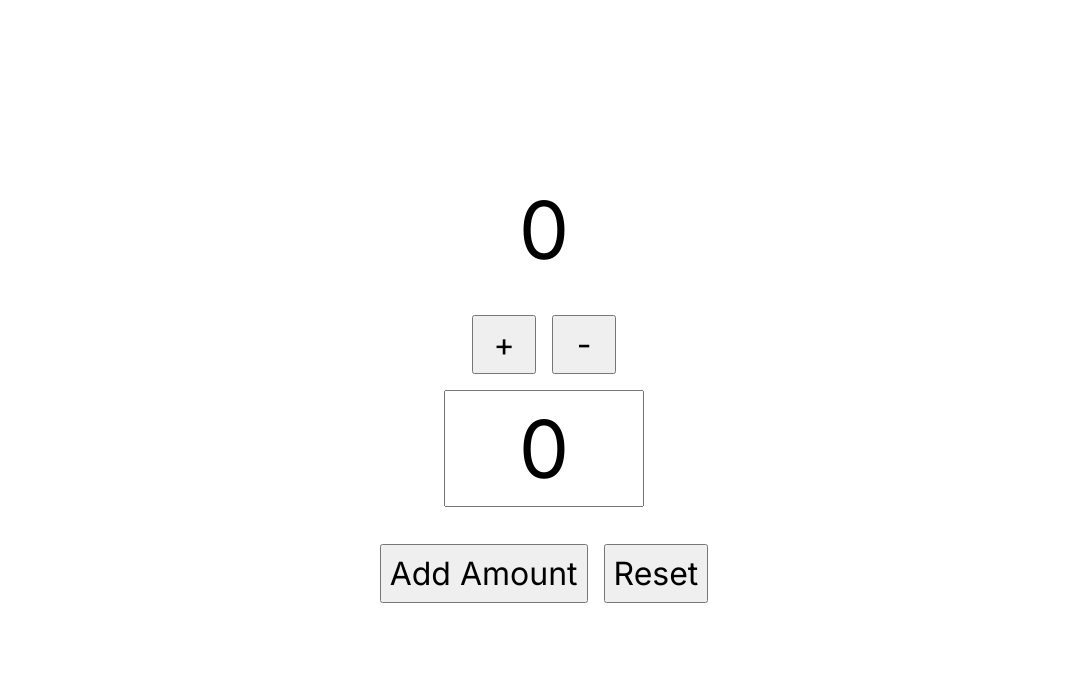
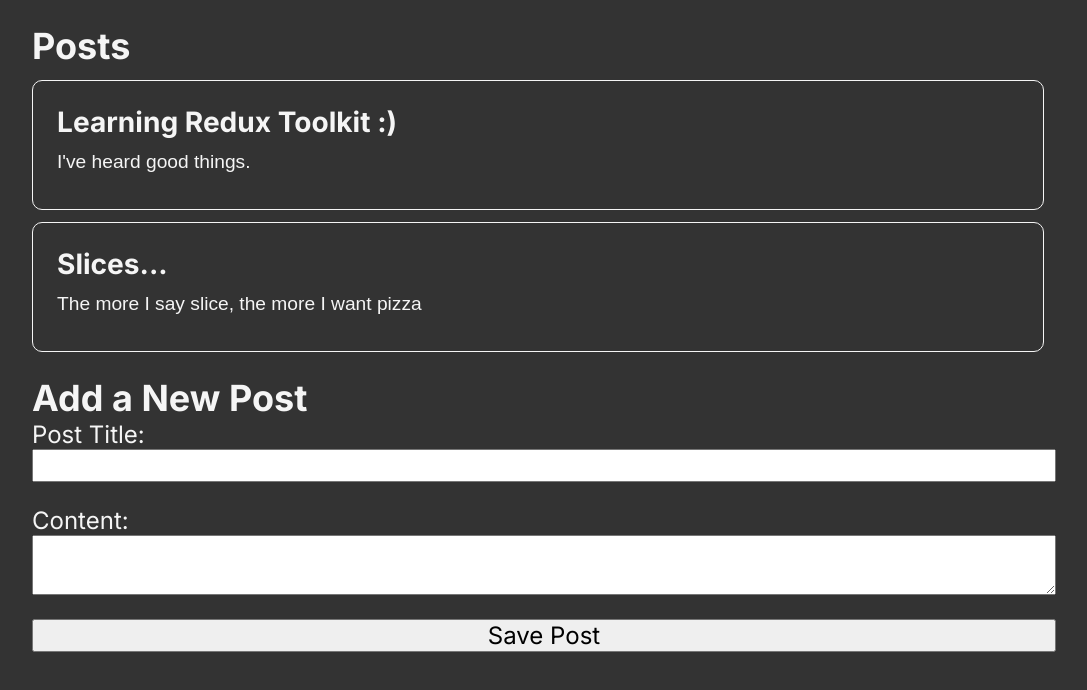
Before and after one commit to elgota/redux-blog, a Next.js app: page / in a window 1280 px wide. Shown: the top 690 px of the page, without its empty margins (96-1183 px from the left). Built offline with nearby package versions, Linux system fonts and the light colour scheme.

Commit message:
Learning data structure

```diff
--- /dev/null
+++ b/src/app/features/posts/AddPostForm.js
@@ -0,0 +1,57 @@
+import { useState } from "react";
+import { useDispatch } from "react-redux";
+import { nanoid } from "@reduxjs/toolkit";
+import { postAdded } from "./postsSlice";
+
+const AddPostForm = () => {
+    const dispatch = useDispatch();
+
+    const [title, setTitle] = useState("");
+    const [content, setContent] = useState("");
+
+    const onTitleChanged = e => setTitle(e.target.value);
+    const onContentChanged = e => setContent(e.target.value);
+
+    const onSavePostClicked = () => {
+        if (title && content) {
+            dispatch(
+                postAdded(title, content)
+            )
+            setTitle("");
+            setContent("");
+        }
+    }
+
+    return (
+        <section>
+            <h2>Add a New Post</h2>
+            <form>
+                <label htmlFor="postTitle">Post Title:</label>
+                <input
+                    type="text"
+                    id="postTitle"
+                    name="postTitle"
+                    value={title}
+                    onChange={onTitleChanged}
+                />
+
+                <label htmlFor="postContent">Content:</label>
+                <textarea
+                    id="postContent"
+                    name="postContent"
+                    value={content}
+                    onChange={onContentChanged}
+                />
+                <button
+                    type="button"
+                    onClick={onSavePostClicked}
+                >Save Post</button>
+            </form>
+
+        </section>
+
+    );
+
+}
+
+export default AddPostForm;
--- /dev/null
+++ b/src/app/features/posts/PostsList.js
@@ -0,0 +1,25 @@
+import { useSelector } from "react-redux";
+import { selectAllPosts } from "./postsSlice";
+
+const PostsList = () => {
+    const posts = useSelector(selectAllPosts);
+
+    const renderedPosts = posts.map(post => (
+        <article key={post.id}>
+            <h3>{post.title}</h3>
+            <p>{post.content.substring(0, 100)}</p>
+        </article>
+    ))
+
+    return (
+
+        <section>
+
+            <h2>Posts</h2>
+            {renderedPosts}
+        </section>
+
+    );
+};
+
+export default PostsList;
--- /dev/null
+++ b/src/app/features/posts/postsSlice.js
@@ -0,0 +1,33 @@
+import { createSlice, nanoid } from "@reduxjs/toolkit";
+
+const initialState = [
+    { id: "1", title: "Learning Redux Toolkit :)", content: "I've heard good things."},
+    { id: "2", title: "Slices...", content: "The more I say slice, the more I want pizza"}
+]
+
+const postsSlice = createSlice({
+    name: 'posts',
+    initialState,
+    reducers: {
+        postAdded: {
+            reducer(state, action) {
+            state.push(action.payload);
+        },
+        prepare(title, content) {
+            return {
+                payload: {
+                    id: nanoid(),
+                    title,
+                    content,
+                }
+            }
+        }
+    }
+}
+})
+
+export const selectAllPosts = (state) => state.posts;
+
+export const { postAdded } = postsSlice.actions
+
+export default postsSlice.reducer
--- a/src/app/globals.css
+++ b/src/app/globals.css
@@ -4,37 +4,66 @@
   box-sizing: border-box;
 }
 
+html {
+  font-family: Cambria, Cochin, Georgia, Times, "Times New Roman", serif;
+  background: #333;
+  color: whitesmoke;
+}
+
 body {
   min-height: 100vh;
-    font-size: 5rem;
-    display: grid;
-    place-content: center;
+  font-size: 1.5rem;
+  padding: 0 10% 10%;
 }
 
 input,
-  button {
+textarea,
+button,
+select {
   font: inherit;
-    padding: 0.5rem;
+  margin-bottom: 1em;
+}
+
+main {
+  max-width: 500px;
+  margin: auto;
 }
 
 section {
+  margin-top: 1em;
+}
+
+article {
+  margin: 0.5em 0.5em 0.5em 0;
+  border: 1px solid whitesmoke;
+  border-radius: 10px;
+  padding: 1em;
+}
+
+h1 {
+  font-size: 3.5rem;
+}
+
+p {
+  font-family: Arial, Helvetica, sans-serif;
+  line-height: 1.4;
+  font-size: 1.2rem;
+  margin: 0.5em 0;
+}
+
+form {
   display: flex;
   flex-direction: column;
-    justify-content: center;
-    align-items: center;
 }
 
-  input {
-    text-align: center;
-    max-width: 2.5em;
+.postCredit {
+  font-size: 1rem;
 }
 
-  button {
-    font-size: 2rem;
-    margin: 0.5em 0 0.5em 0.5em;
-    min-width: 2em;
+.reactionButton {
+  margin: 0 0.25em 0 0;
+  background: transparent;
+  border: none;
+  color: whitesmoke;
+  font-size: 1rem;
 }
-
-  button:first-child {
-    margin-left: 0;
-  }
--- a/src/app/page.js
+++ b/src/app/page.js
@@ -4,11 +4,14 @@ import "./globals.css";
 import { store } from "./store";
 import { Provider } from "react-redux";
 import Counter from "./features/counter/Counter";
-
+import  PostsList from "./features/posts/PostsList";
+import AddPostForm from "./features/posts/AddPostForm";
 export default function Home() {
   return (
     <Provider store={store}>
-      <Counter/>
+      {/* <Counter/> */}
+      <PostsList/>
+      <AddPostForm/>
     </Provider>
   );
 }
--- a/src/app/store.js
+++ b/src/app/store.js
@@ -1,8 +1,10 @@
 import { configureStore } from "@reduxjs/toolkit";
-import counterReducer from "./features/counter/counterSlice";
-
+//import counterReducer from "./features/counter/counterSlice";
+import postsReducer from "./features/posts/postsSlice";
 export const store = configureStore({
     reducer: {
-        counter: counterReducer,
+        //counter: counterReducer,
+        posts: postsReducer,
+
     }
 });
```
Also changed, not shown: src/app/features/users/usersSlice.js (added, +17 -0 lines). Lines whose indentation alone changed are shown as unchanged.
